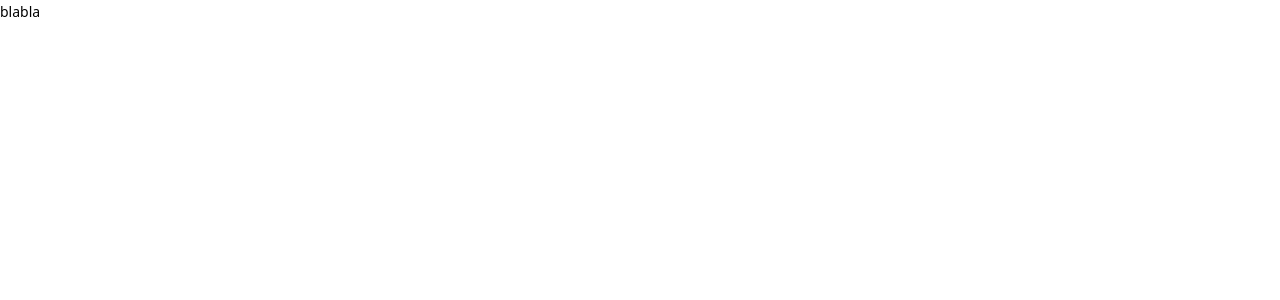
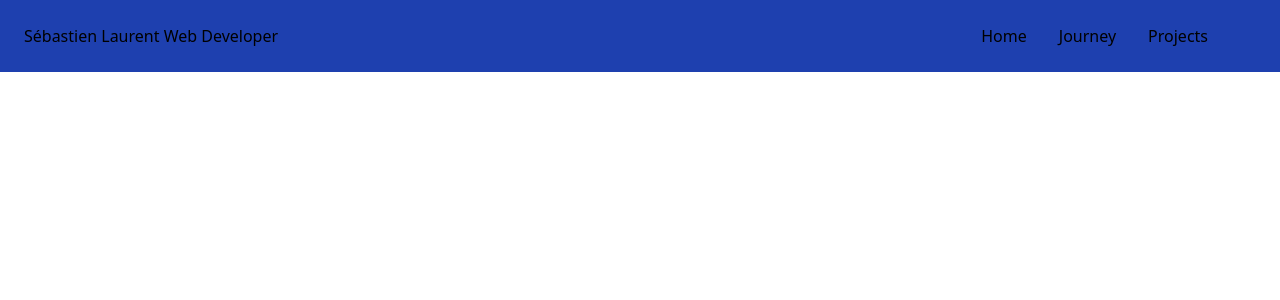
Before and after one commit to SebastienLaurentt/Portfolio-SL, a React (Vite) app: page / in a window 1280 px wide. Shown: the top 300 px of the page. Built offline with nearby package versions, Linux system fonts and the light colour scheme.

Commit message:
header section

```diff
--- a/src/components/App/App.tsx
+++ b/src/components/App/App.tsx
@@ -1,9 +1,12 @@
-
+import Header from "../Header";
+import headerCategory from "../../data/headerCategory";
 
 function App() {
   return (
     <div className="App">
-      <p className="">blabla</p>
+      <>
+        <Header headerCategory={headerCategory}/>
+      </>
     </div>
   );
 }
--- /dev/null
+++ b/src/components/Header.tsx
@@ -0,0 +1,33 @@
+interface HeaderProps {
+    headerCategory: {
+      label: string;
+      route: string;
+    }[];
+  }
+
+  function Header({headerCategory}: HeaderProps) {
+    return (
+      <header className="flex flex-row justify-between p-6 bg-blue-800">
+        <div className="">
+            <span>Sébastien Laurent</span>
+            <span> Web Developer</span>
+        </div>
+        <nav className="mr-8">
+            <ul className="flex flex-row">
+                {headerCategory.map((headerCategory) => {
+                        return (
+                            <li className="px-4">
+                                <a className="" href={headerCategory.route} key = {headerCategory.label}>
+                                {headerCategory.label}
+                                </a>
+                            </li>
+                            )
+                        }
+                        )
+                    }
+            </ul>
+        </nav>
+      </header>
+    );
+  }
+export default Header;
--- /dev/null
+++ b/src/data/headerCategory.js
@@ -0,0 +1,14 @@
+export default [
+    {
+      route: '/',
+      label: 'Home',
+    },
+    {
+      route: '/angular',
+      label: 'Journey',
+    },
+    {
+      route: '/react',
+      label: 'Projects',
+    },
+  ];
```
